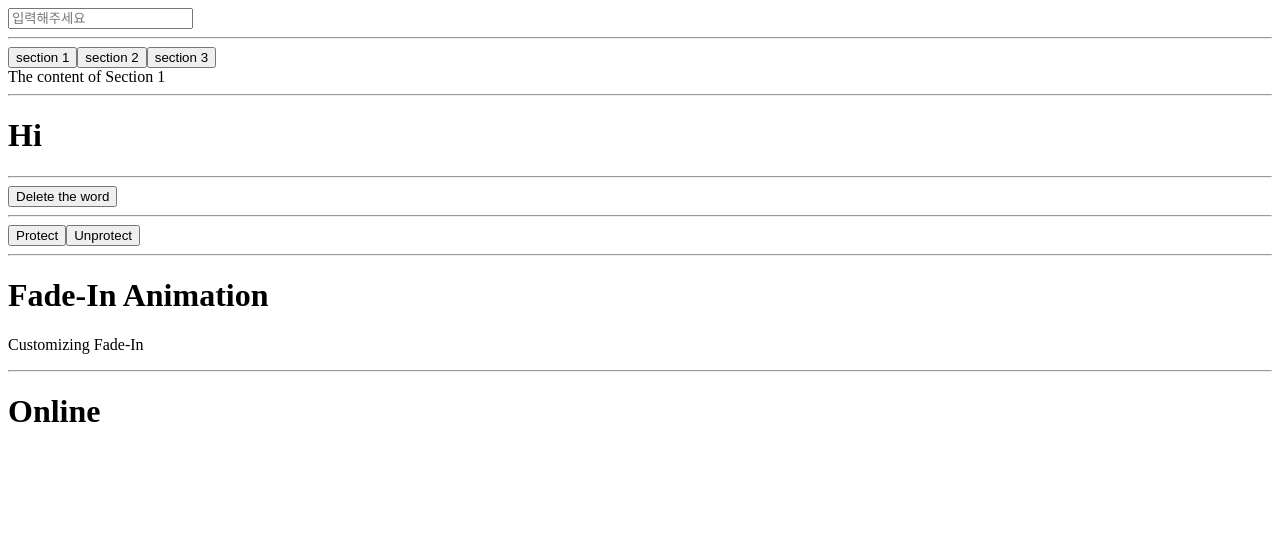
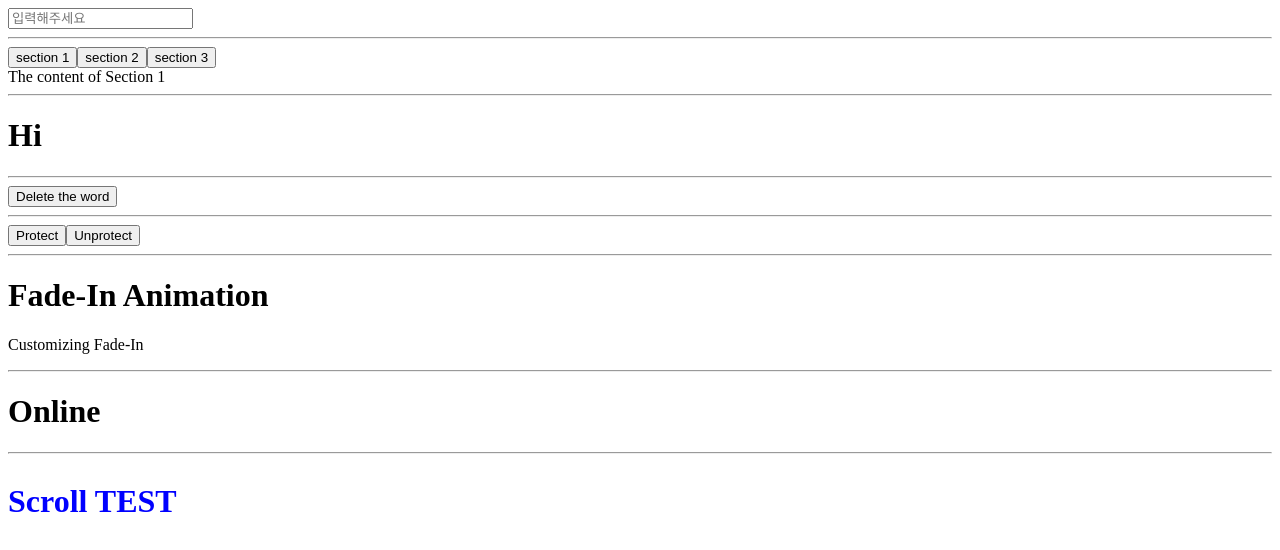
Before and after one commit to minnnnnk0/React_Hooks, a React (Vite) app: page / in a window 1280 px wide. Shown: the top 550 px of the page. Built offline with nearby package versions, Linux system fonts and the light colour scheme.

Commit message:
feat: useScroll custom

```diff
--- a/src/App.jsx
+++ b/src/App.jsx
@@ -5,6 +5,7 @@
 import useInput from './hooks/useInput';
 import useNetwork from './hooks/useNetwork';
 import usePreventLeave from './hooks/usePreventLeave';
+import useScroll from './hooks/useScroll';
 import useTab from './hooks/useTab';
 import useTitle from './hooks/useTitle';
 
@@ -46,9 +47,12 @@
   };
   const onLine = useNetwork(handleNetworkChange);
 
+  // useScroll
+  const { y } = useScroll();
+
   return (
     <>
-      <div>
+      <div style={{ height: '1000vh' }}>
         {/* useInput */}
         <div>
           <input placeholder="입력해주세요" {...inputValue} />
@@ -96,6 +100,14 @@
         <div>
           <h1>{onLine ? 'Online' : 'Offline'}</h1>
         </div>
+
+        <hr />
+        {/* useScroll */}
+        <div>
+          <h1 style={{ position: 'fixed', color: y > 100 ? 'red' : 'blue' }}>
+            Scroll TEST
+          </h1>
+        </div>
       </div>
     </>
   );
--- /dev/null
+++ b/src/hooks/useScroll.jsx
@@ -0,0 +1,19 @@
+import { useEffect, useState } from 'react';
+
+const useScroll = () => {
+  const [state, setState] = useState({
+    x: 0,
+    y: 0,
+  });
+  const onScroll = () => {
+    // console.log('X ', window.scrollX, 'Y ', window.scrollY);
+    setState({ x: window.scrollX, y: window.scrollY });
+  };
+  useEffect(() => {
+    window.addEventListener('scroll', onScroll);
+    return () => window.removeEventListener('scroll', onScroll);
+  }, []);
+
+  return state;
+};
+export default useScroll;
```
